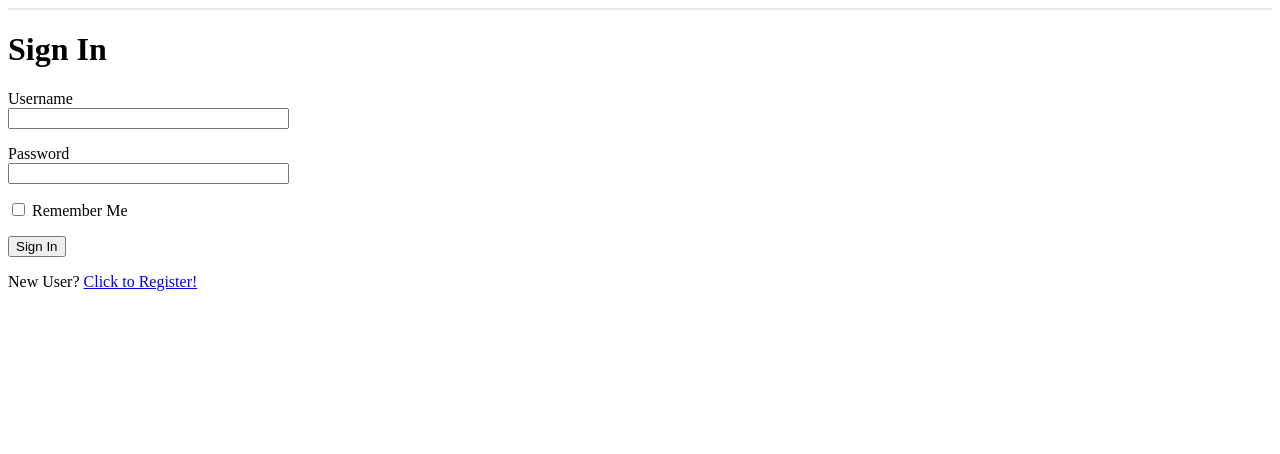
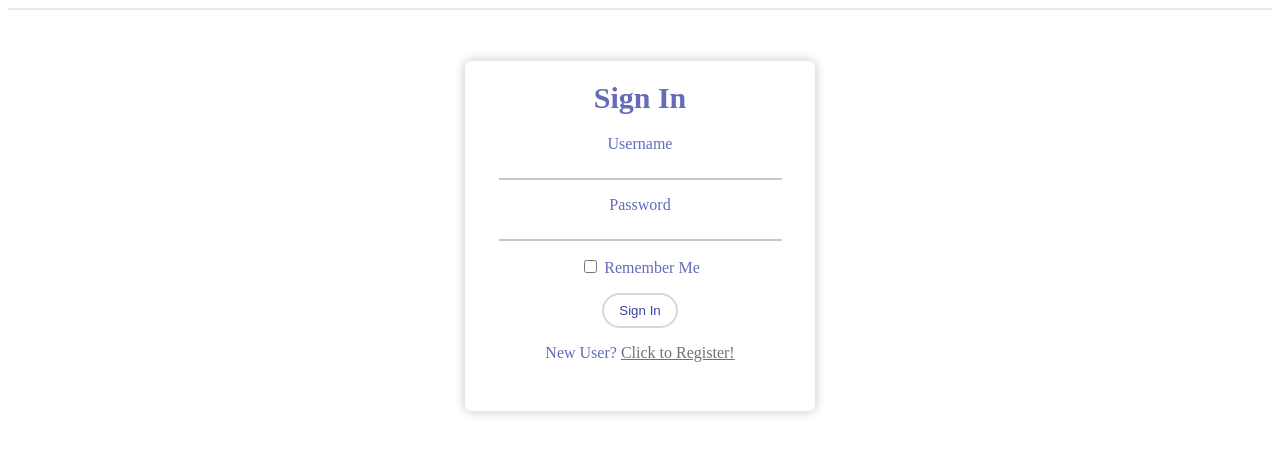
Before and after one commit to FinnMurphy98/20QuestionsAI, a Flask app: page /login in a window 1280 px wide. Shown: the part 59-513 px from the top of the page. Run offline with Flask 3, Linux system fonts and the light colour scheme.

Commit message:
added some styles

```diff
--- a/app/static/style.css
+++ b/app/static/style.css
@@ -27,3 +27,73 @@
 hr {
     border: solid 1px #b3b2b249;
 }
+
+/* index */
+@keyframes blink {
+    0% {
+        opacity: 1;
+    }
+    50% {
+        opacity: 0;
+    }
+    100% {
+        opacity: 1;
+    }
+}
+
+.blink {
+    padding: 30px;
+    animation: blink 3s infinite;
+    text-align: center;
+    color: #3a45a4;
+}
+
+/* login.html */
+.login-card {
+    text-align: center;
+    color: #3a45a4c9;
+    width: 350px;
+    height: 350px;
+    margin: 50px auto ;
+    border: 1px solid #cccccc71;
+    border-radius: 8px;
+    box-shadow: 0 0 10px #4b4b4b49;
+}
+
+.login-card h1 {
+
+    font-weight: bolder;
+    font-size: 30px;
+    margin-bottom: 20px;
+}
+
+input[type="text"], input[type="password"] {
+    border: none;
+    border-bottom: 2px solid #bcbbbbd0;
+    padding: 5px;
+    outline: none;
+    background-color:transparent;
+    transition: border-color 0.3s ease-in-out;
+}
+
+input[type="text"]:focus, input[type="password"]:focus {
+    border-color: #292828;
+}
+
+.submit-button input[type="submit"] {
+    background-color: transparent;
+    border: 2px solid #d8d7d7;
+    color: #3a45a4;
+    padding: 8px 15px;
+    border-radius: 20px;
+    transition: background-color 0.3s ease-in-out, color 0.3s ease-in-out;
+}
+
+.submit-button input[type="submit"]:hover {
+    background-color: #3a45a40d;
+}
+
+.new-user a {
+    color: #282828a8;
+
+}
--- a/app/templates/index.html
+++ b/app/templates/index.html
@@ -1,7 +1,7 @@
 {% extends "base.html" %}
 
 {% block content %}
-<div style="text-align:center;">
+<div  class="blink">
     <h1>Welcome to 20questionsAI!</h1>
 </div>
 {% endblock %}
--- a/app/templates/login.html
+++ b/app/templates/login.html
@@ -1,6 +1,8 @@
 {% extends "base.html" %}
 
 {% block content %}
+
+<div class="login-card">
     <h1>Sign In</h1>
     <form action="" method="post" novalidate>
         {{ form.hidden_tag() }}
@@ -18,8 +20,9 @@
             <span style="color: red;">[{{ error }}]</span>
             {% endfor %}
         </p>
-    <p>{{ form.remember_me() }} {{ form.remember_me.label }}</p>
-    <p>{{ form.submit() }}</p>
-    <p>New User? <a href="{{ url_for('register') }}">Click to Register!</a></p>
+        <p class="remember-me">{{ form.remember_me() }} {{ form.remember_me.label }}</p>
+        <p class="submit-button">{{ form.submit() }}</p>
+        <p class="new-user">New User? <a href="{{ url_for('register') }}"> Click to Register!</a></p>
     </form>
+</div>
 {% endblock %}
```
Also changed, not shown: app/static/style.js (line endings or trailing spaces). Lines whose indentation alone changed are shown as unchanged.
